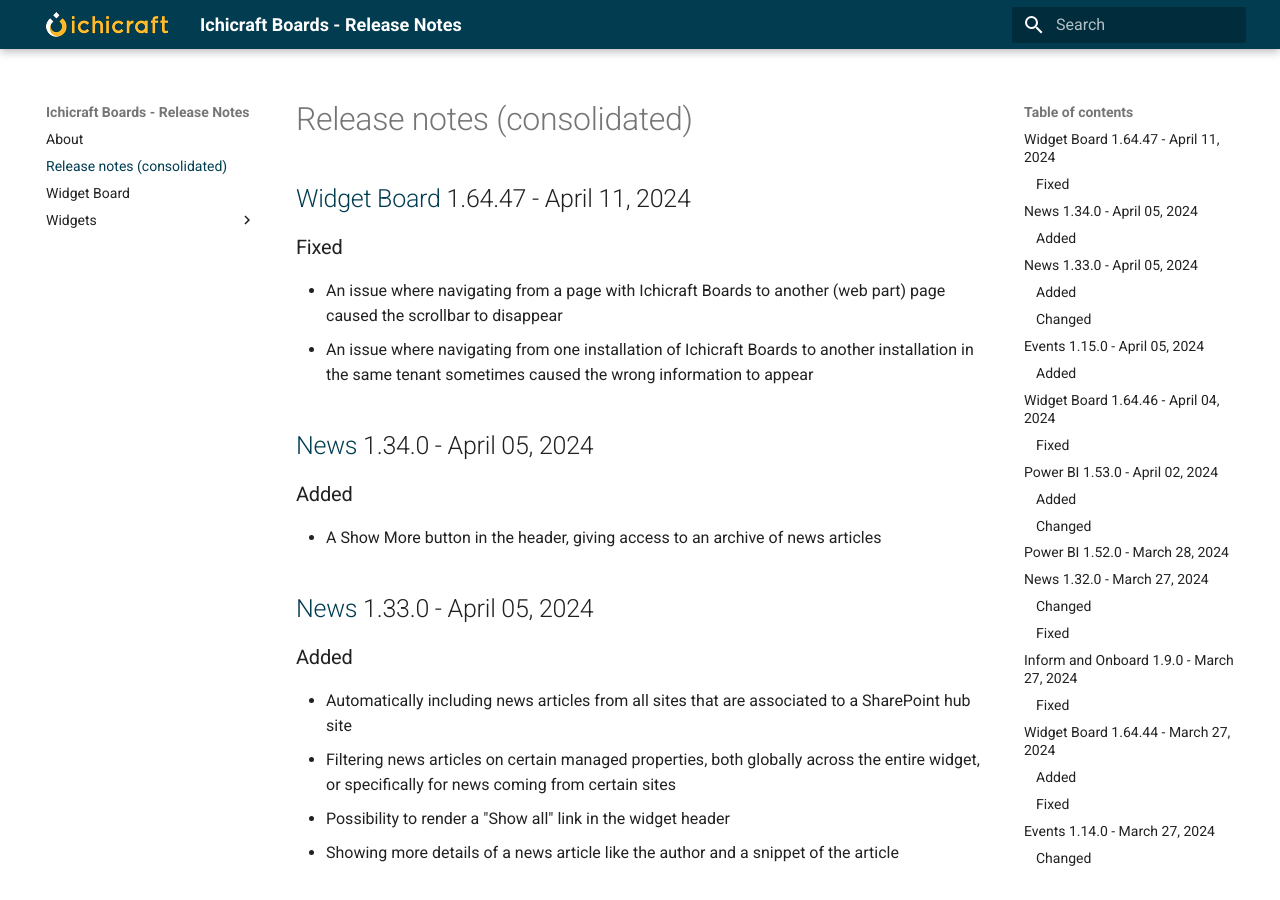
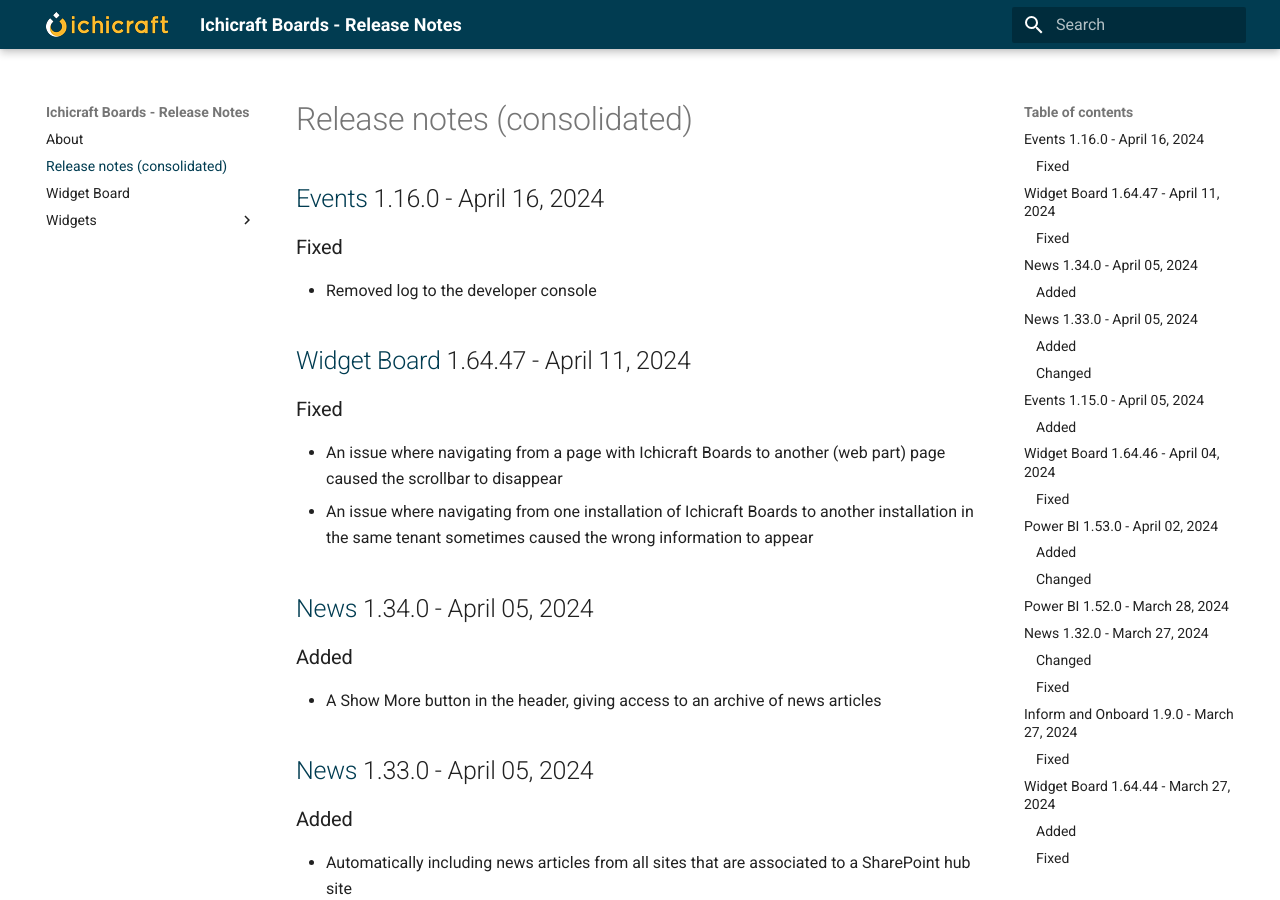
Before and after one commit to ichicraft/widgets-docs, an MkDocs documentation site: the page built from docs/Release-notes-(consolidated).md, in a window 1280 px wide and 900 px high. Built offline with MkDocs 1.6.1 and Material for MkDocs 9.7.7, drawn with Linux system fonts in a browser that asks for light colours.

Commit message:
Release notes updated by BuildService

```diff
--- a/docs/Release-notes-(consolidated).md
+++ b/docs/Release-notes-(consolidated).md
@@ -1,3 +1,8 @@
+## [Events](./Widgets/Events.md) 1.16.0 - April 16, 2024
+
+### Fixed
+- Removed log to the developer console
+
 ## [Widget Board](./Widget Board.md) 1.64.47 - April 11, 2024
 
 ### Fixed
--- a/docs/Widgets/Events.md
+++ b/docs/Widgets/Events.md
@@ -1,3 +1,8 @@
+## 1.16.0 - April 16, 2024
+
+### Fixed
+- Removed log to the developer console
+
 ## 1.15.0 - April 05, 2024
 
 ### Added
```
